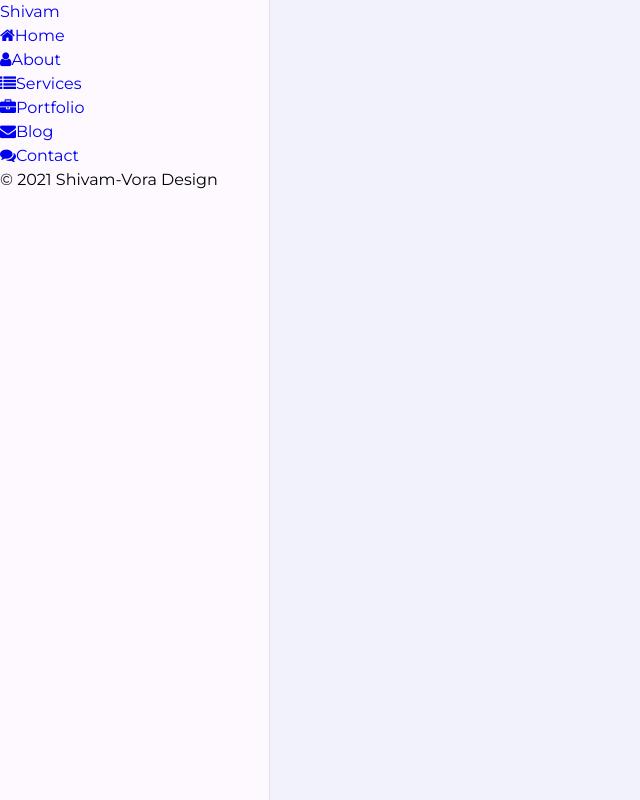
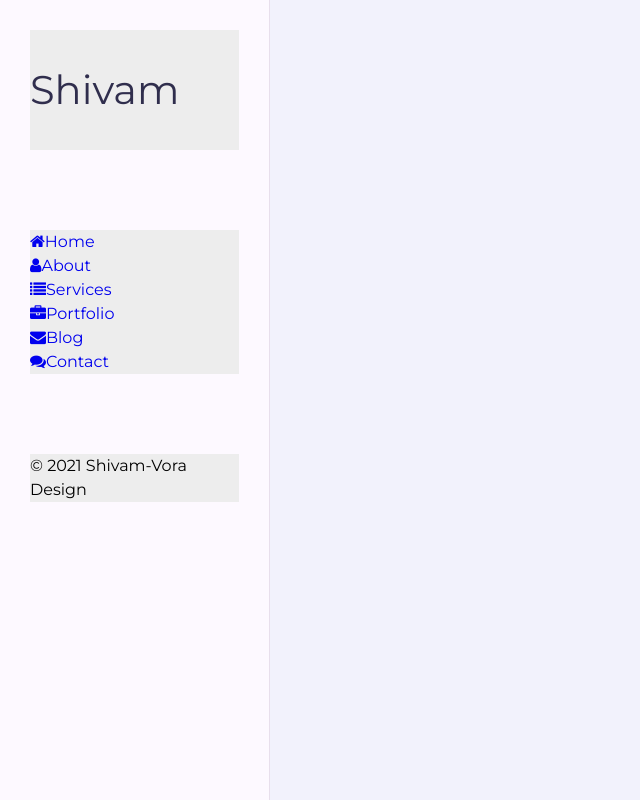
Before and after one commit to shivamvora/My_Personal, a plain HTML site: page index.html in a window 1280 px wide. Shown: the whole page, without its empty margins (0-640 px from the left). Drawn offline with Linux system fonts and the light colour scheme.

Commit message:
modify css

```diff
--- a/css/style.css
+++ b/css/style.css
@@ -39,6 +39,25 @@
     top: 0;
     z-index: 10;
     border-right:1px solid #e8dfec;
+    padding: 30px;
 }
+.aside .logo{
+    background-color: #ededed;
+    padding: 30px 0;
+}
+.aside .logo a {
+    font-size: 40px;
+    color: #302e4d;
+}
+.aside .nav{
+    background-color: #ededed;
+    list-style: none;
+    margin: 80px 0;
+}
+.aside .copyright-text{
+    background-color: #ededed;
+}
+.aside .logo a{
 
+}
 /* home */
```
